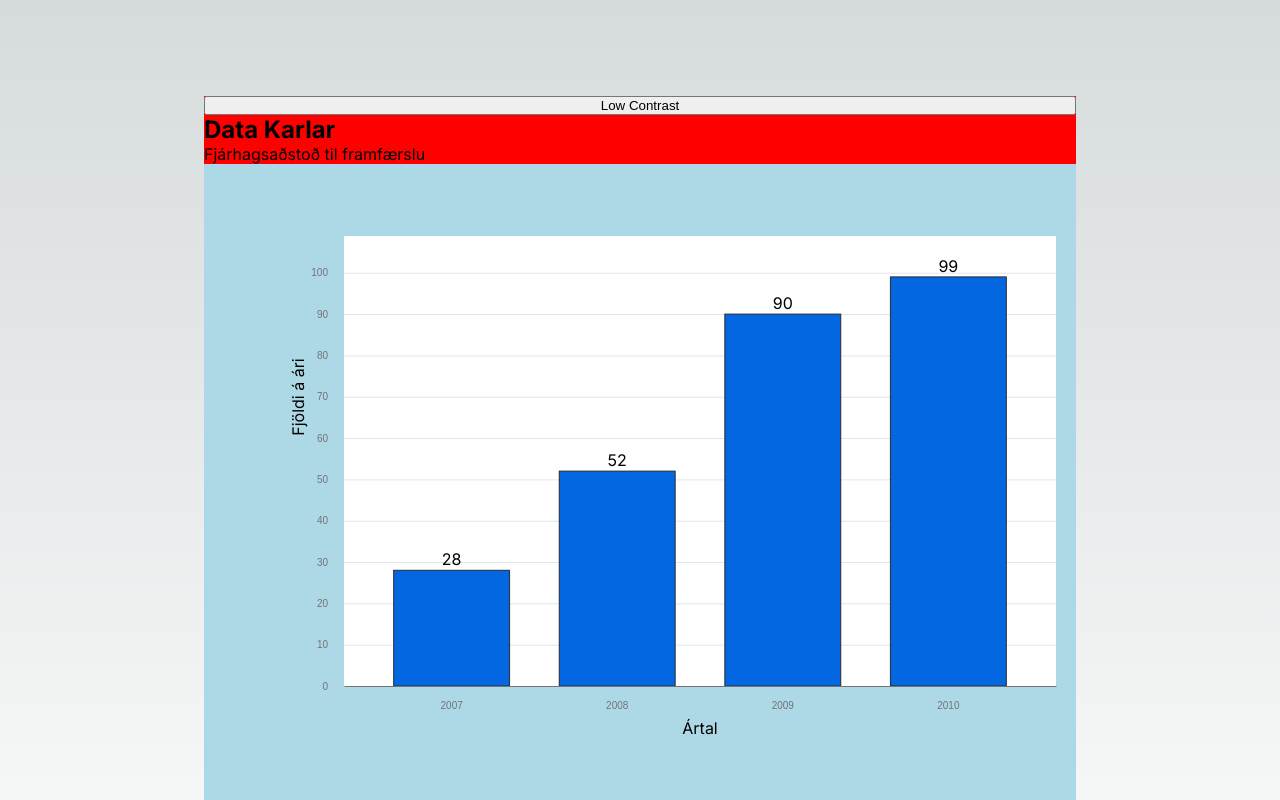
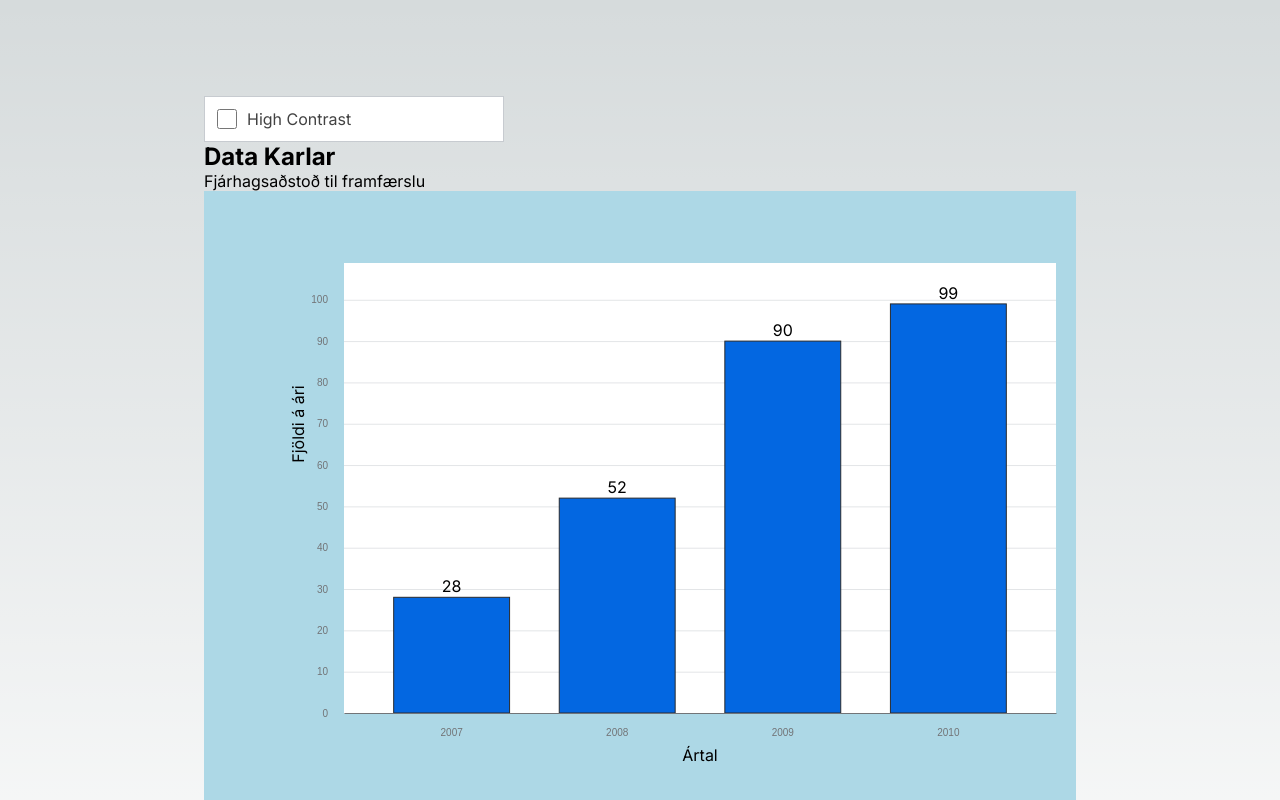
Before and after one commit to solveighelga/d3-reykjavik, a Next.js app: page / in a window 1280 px wide. Shown: the top 800 px of the page. Built offline with nearby package versions, Linux system fonts and the light colour scheme.

Commit message:
created a checkbox and styled to look more like rvk style rather than have a button

```diff
--- a/src/app/components/BarChart.tsx
+++ b/src/app/components/BarChart.tsx
@@ -66,6 +66,9 @@ export const BarChart = <T, K extends keyof T>({
 	options,
 }: BarChartProps<T, K>) => {
 	const [highContrast, setHighContrast] = useState(false);
+	const handleChange = () => {
+		setHighContrast(!highContrast);
+	  };
 	//used to make sure that Axis labels are not cut off
 	const basePadding = 32;
 	//taking options from the props and setting default values
@@ -472,12 +475,22 @@ export const BarChart = <T, K extends keyof T>({
 		);
 	};
 
+
 	return (
 		<div className='BarChart__container'>
-			<button onClick={() => setHighContrast((prev) => !prev)}>
-				{" "}
-				{highContrast ? "High Contrast" : "Low Contrast"}
-			</button>
+
+			<div className="checkboxContainer">
+				<input
+					type="checkbox"
+					checked={highContrast}
+					onChange={handleChange}
+					className="inputContrast"
+				/>
+				<label className="checkboxLabel">
+					High Contrast
+				</label>
+
+			</div>
 
 			<h2 className='BarChart__title'>{title}</h2>
 			<desc id='chartSummary'>{summary}</desc>
--- a/src/app/globals.css
+++ b/src/app/globals.css
@@ -77,5 +77,29 @@ a {
 .BarChart__container {
   display: flex;
   flex-direction: column;
-  background-color: red;
 }
+
+.checkboxContainer {
+	padding: 0.75rem;
+    border: 1px solid #c7cbd0;
+	background-color: white;
+	box-sizing: border-box;
+    color: rgb(66, 66, 66);
+	width: 300px;
+	display: flex;
+	flex-direction: row;
+	align-items: end;
+}
+
+.checkboxLabel{
+	padding-left: 10px;
+	font-size: 16px;
+	font-weight: 400;
+}
+
+.inputContrast {
+	width: 1.25rem;
+    height: 1.25rem;
+	background: red;
+	cursor: pointer;
+}
```
